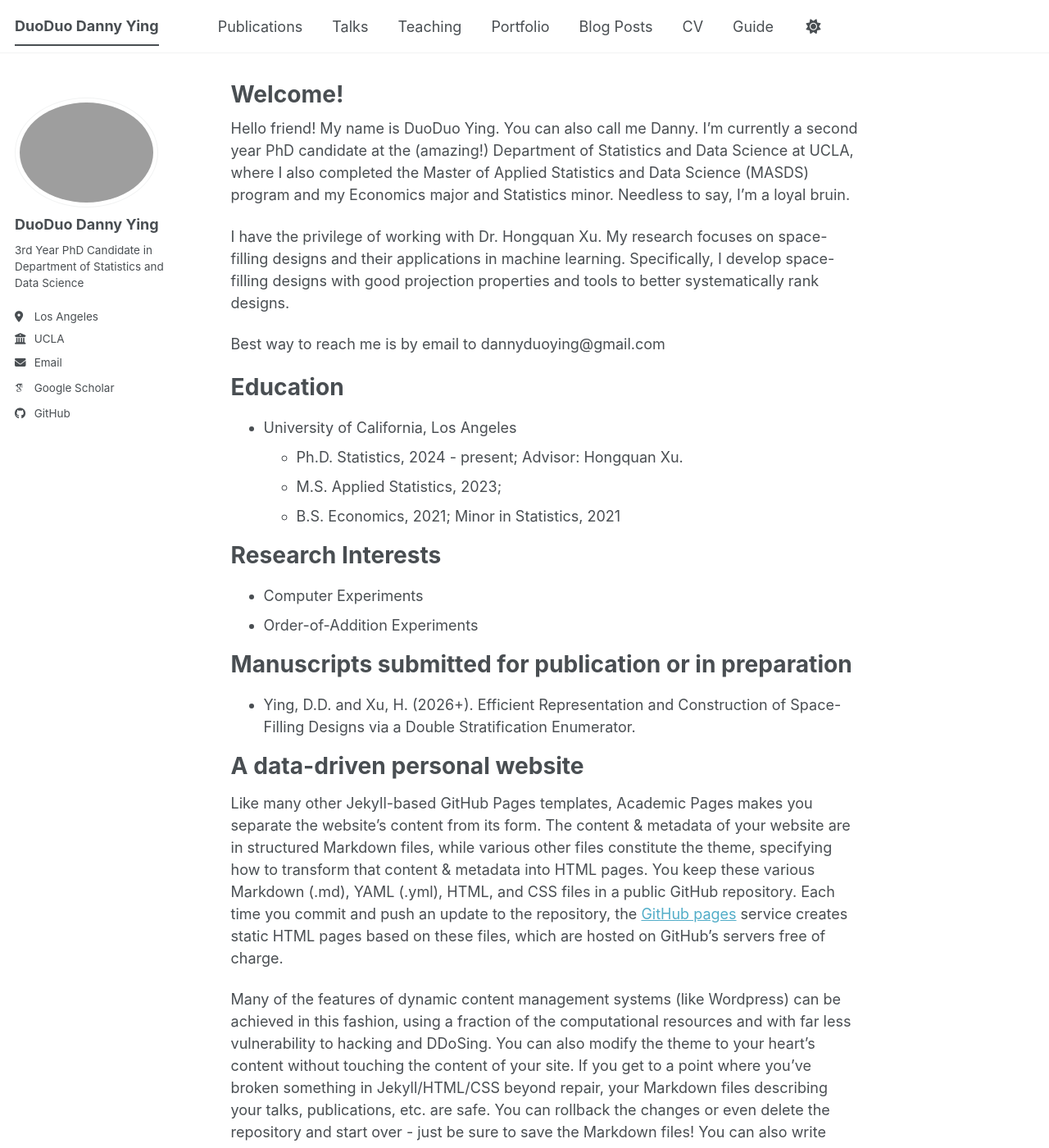
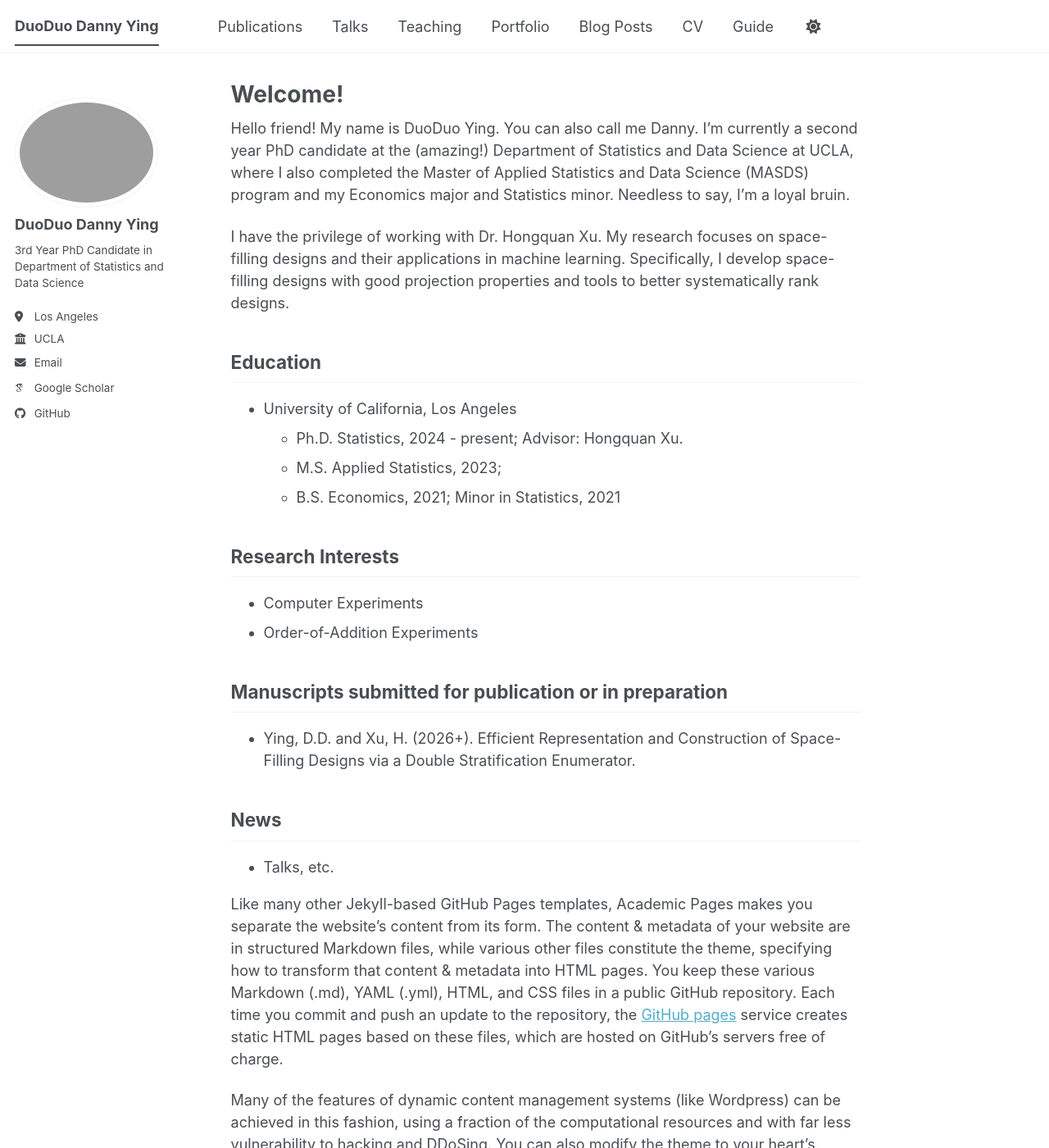
Before and after one commit to dannyduoying/dannyduoying.github.io, a Jekyll site: the page built from _pages/about.md, in a window 1280 px wide and 1400 px high. Shown: the whole window at 82% size. Built offline with Jekyll 4.4.1, drawn with Linux system fonts in a browser that asks for light colours; some web fonts are replaced; a script bundle is joined from its source files by our own code; library files that are not in the unit come from our copies.

Commit message:
Update about.md

```diff
--- a/_pages/about.md
+++ b/_pages/about.md
@@ -11,28 +11,28 @@ Hello friend! My name is DuoDuo Ying. You can also call me Danny. I'm currently
 
 I have the privilege of working with Dr. Hongquan Xu. My research focuses on space-filling designs and their applications in machine learning. Specifically, I develop space-filling designs with good projection properties and tools to better systematically rank designs.
 
-Best way to reach me is by email to dannyduoying@gmail.com
-
 Education
-===
+------
 - University of California, Los Angeles
   - Ph.D. Statistics, 2024 - present; Advisor: Hongquan Xu.
   - M.S. Applied Statistics, 2023;
   - B.S. Economics, 2021; Minor in Statistics, 2021
 
 Research Interests
-======
+------
 - Computer Experiments
 - Order-of-Addition Experiments
 
 
 Manuscripts submitted for publication or in preparation
-======
+------
 - Ying, D.D. and Xu, H. (2026+). Efficient Representation and Construction of Space-Filling Designs via a Double Stratification Enumerator.
 
 
-A data-driven personal website
-======
+News
+------
+- Talks, etc.
+
 Like many other Jekyll-based GitHub Pages templates, Academic Pages makes you separate the website's content from its form. The content & metadata of your website are in structured Markdown files, while various other files constitute the theme, specifying how to transform that content & metadata into HTML pages. You keep these various Markdown (.md), YAML (.yml), HTML, and CSS files in a public GitHub repository. Each time you commit and push an update to the repository, the [GitHub pages](https://pages.github.com/) service creates static HTML pages based on these files, which are hosted on GitHub's servers free of charge.
 
 Many of the features of dynamic content management systems (like Wordpress) can be achieved in this fashion, using a fraction of the computational resources and with far less vulnerability to hacking and DDoSing. You can also modify the theme to your heart's content without touching the content of your site. If you get to a point where you've broken something in Jekyll/HTML/CSS beyond repair, your Markdown files describing your talks, publications, etc. are safe. You can rollback the changes or even delete the repository and start over - just be sure to save the Markdown files! You can also write scripts that process the structured data on the site, such as [this one](https://github.com/academicpages/academicpages.github.io/blob/master/talkmap.ipynb) that analyzes metadata in pages about talks to display [a map of every location you've given a talk](https://academicpages.github.io/talkmap.html).
```
